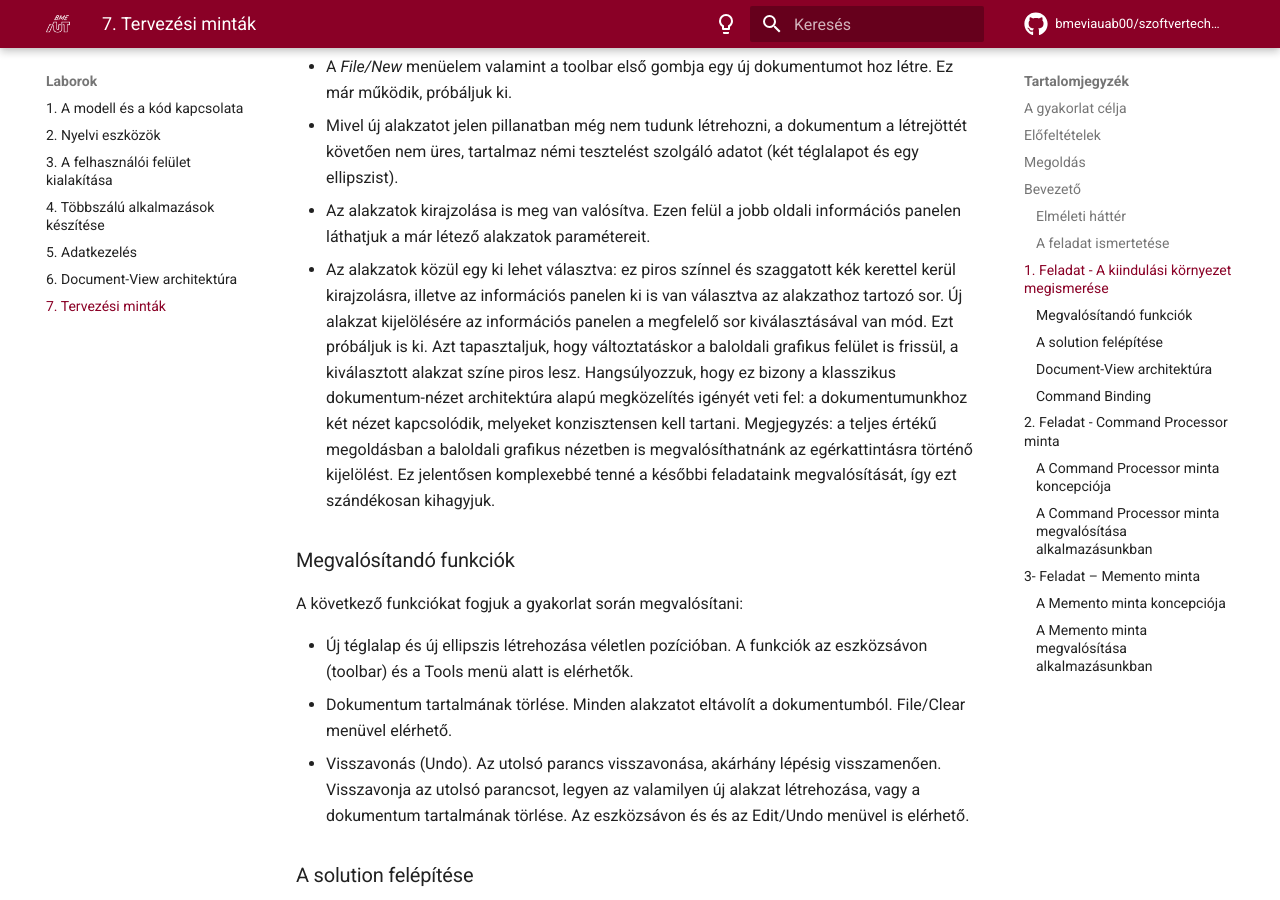
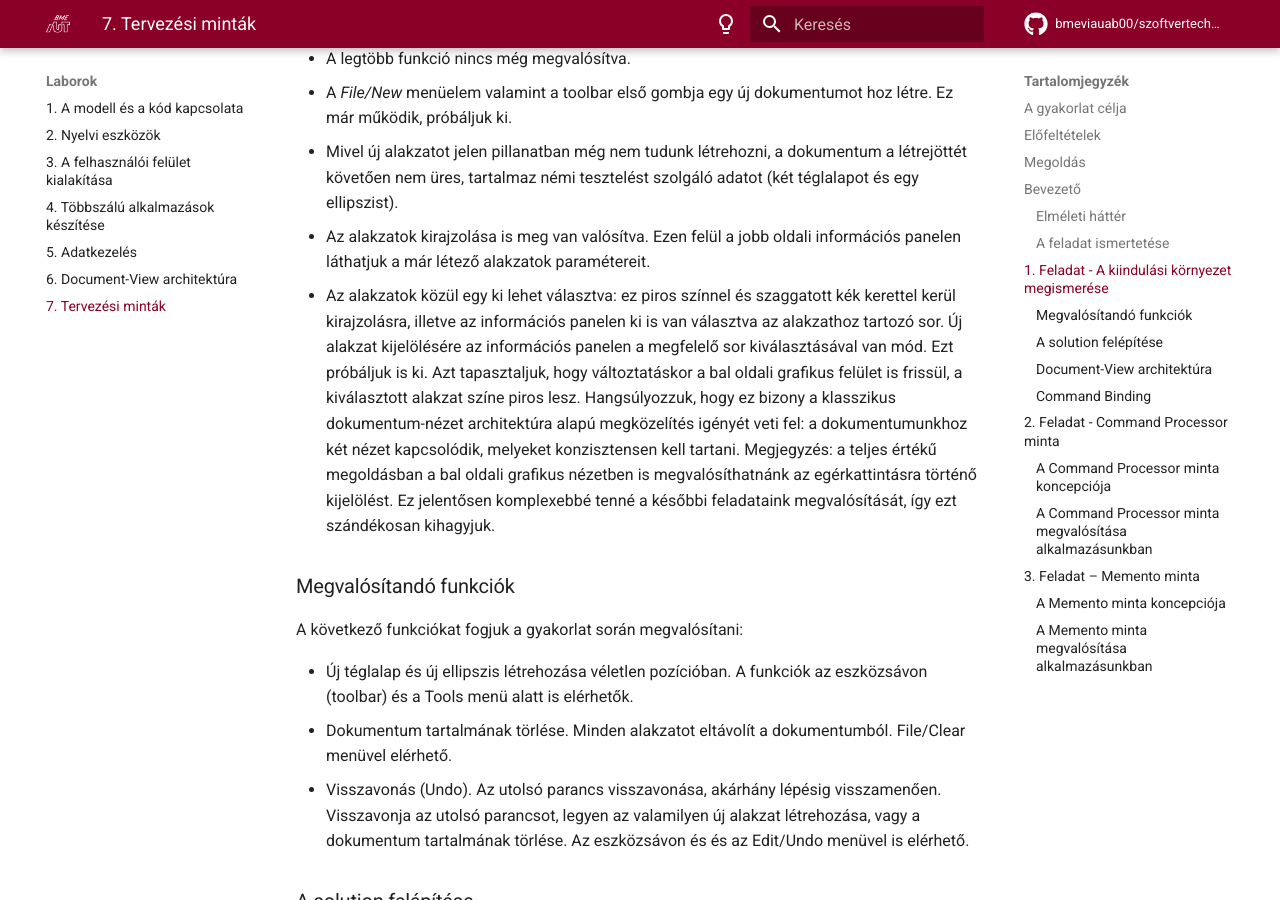
Before and after one commit to bmeviauab00/szoftvertechnikak, an MkDocs documentation site: the page built from docs/labor/7-tervezesi-mintak/index.md, in a window 1280 px wide and 900 px high, scrolled down 2852 px. Built offline with MkDocs 1.6.1 and Material for MkDocs 9.7.7, drawn with Linux system fonts in a browser that asks for light colours; emoji names are drawn with the system emoji font; comment, search, counter and statistics services are not loaded; some of the changed text lies outside the part shown.

Commit message:
5. hf + 7. labor javítások (#26)
* Document-View, hogy konzisztens legyen a többi előfordulással

* Előadás neve

* Windows Forms

* A CreateView függvényben már document a neve a referenciának

* Typo, fura mondat, formázás

* Képbeadás typok

* Képbeadás typok 2

* Csonka mondat (átvéve a 4. laborból)

* typo, formázás, függvénynév

* typo

````diff
--- a/docs/labor/7-tervezesi-mintak/index.md
+++ b/docs/labor/7-tervezesi-mintak/index.md
@@ -76,8 +75,8 @@
 - A *File/New* menüelem valamint a toolbar első gombja egy új dokumentumot hoz létre. Ez már működik, próbáljuk ki.
 - Mivel új alakzatot jelen pillanatban még nem tudunk létrehozni, a dokumentum a létrejöttét követően nem üres, tartalmaz némi tesztelést szolgáló adatot (két téglalapot és egy ellipszist).
 - Az alakzatok kirajzolása is meg van valósítva. Ezen felül a jobb oldali információs panelen láthatjuk a már létező alakzatok paramétereit.
-- Az alakzatok közül egy ki lehet választva: ez piros színnel és szaggatott kék kerettel kerül kirajzolásra, illetve az információs panelen ki is van választva az alakzathoz tartozó sor. Új alakzat kijelölésére az információs panelen a megfelelő sor kiválasztásával van mód. Ezt próbáljuk is ki. Azt tapasztaljuk, hogy változtatáskor a baloldali grafikus felület is frissül, a kiválasztott alakzat színe piros lesz. Hangsúlyozzuk, hogy ez bizony a klasszikus dokumentum-nézet architektúra alapú megközelítés igényét veti fel: a dokumentumunkhoz két nézet kapcsolódik, melyeket konzisztensen kell tartani.
-Megjegyzés: a teljes értékű megoldásban a baloldali grafikus nézetben is megvalósíthatnánk az egérkattintásra történő kijelölést. Ez jelentősen komplexebbé tenné a későbbi feladataink megvalósítását, így ezt szándékosan kihagyjuk.
+- Az alakzatok közül egy ki lehet választva: ez piros színnel és szaggatott kék kerettel kerül kirajzolásra, illetve az információs panelen ki is van választva az alakzathoz tartozó sor. Új alakzat kijelölésére az információs panelen a megfelelő sor kiválasztásával van mód. Ezt próbáljuk is ki. Azt tapasztaljuk, hogy változtatáskor a bal oldali grafikus felület is frissül, a kiválasztott alakzat színe piros lesz. Hangsúlyozzuk, hogy ez bizony a klasszikus dokumentum-nézet architektúra alapú megközelítés igényét veti fel: a dokumentumunkhoz két nézet kapcsolódik, melyeket konzisztensen kell tartani.
+Megjegyzés: a teljes értékű megoldásban a bal oldali grafikus nézetben is megvalósíthatnánk az egérkattintásra történő kijelölést. Ez jelentősen komplexebbé tenné a későbbi feladataink megvalósítását, így ezt szándékosan kihagyjuk.
 
 ### Megvalósítandó funkciók
 
@@ -111,7 +110,7 @@
 - `DrawingDocument` osztály
     - Egy `shapes` nevű listában tárolja az alakzatokat.
     - A `selectedShape` az aktuálisan kiválasztott alakzatra mutat.
-    - A `dokumentum` adatai a `Shapes`, `SelectedShape` és `SelectedShapeIndex` tulajdonságokon keresztül érhetők el a külvilág (pl. nézetek) számára.
+    - A dokumentum adatai a `Shapes`, `SelectedShape` és `SelectedShapeIndex` tulajdonságokon keresztül érhetők el a külvilág (pl. nézetek) számára.
     - A korábban ismertetett koncepciónknak megfelelően a dokumentumunk két eseményt is publikál, melyek C# eseményként vannak megvalósítva:
         - `ShapesChanged`: azt jelzi, hogy az alakzatok listája megváltozott, pl. új alakzattal bővült, vagy kikerült egy alakzat a listából, vagy akár egy alakzat adatai változtak meg a listában.
         - `SelectionChanged`: azt jelzi, hogy egy korábbitól eltérő alakzat került kiválasztásra (mely piros színnel jelenik meg rajzoláskor).
@@ -123,12 +122,12 @@
     - A `document` tagváltozóban tárolja a nézetet.
     - A dokumentum megfelelő eseményeire való fel/leiratkozáshoz bevezeti a `RegisterToDocEvents` és `UnRegisterToDocEvents` virtuális műveleteket, a leszármazottakban igény szerint kell implementálni.
 - `GraphicsView` osztály
-    - Az alkalmazásunk baloldali, grafikus nézetének implementációja.
+    - Az alkalmazásunk bal oldali, grafikus nézetének implementációja.
     - A `ViewBase`-ből származik, így közvetve ezen osztályunk is egy `UserControl`.
-    - A `RegisterToDocEvents` műveletében a dokumentum mindkét eseményére (`ShapesChanged` és `SelectionChanged`) előfizet, ugyanazt a `DocumentOnShapesChanged` eseménykezelő függvényt regisztrálja be. Az eseménykezelőben egy egyszerű `Invalidate` hívást találnunk, mely kikényszeríti a nézetünk újrarajzolását.
-    - Az `OnPaint` megvalósításának alapelve: minden alakzatra meghívjuk a `Draw` művelet, mely gondoskodik a tényleges megjelenítésről.
+    - A `RegisterToDocEvents` műveletében a dokumentum mindkét eseményére (`ShapesChanged` és `SelectionChanged`) előfizet, ugyanazt a `DocumentOnShapesChanged` eseménykezelő függvényt regisztrálja be. Az eseménykezelőben egy egyszerű `Invalidate` hívást találunk, mely kikényszeríti a nézetünk újrarajzolását.
+    - Az `OnPaint` megvalósításának alapelve: minden alakzatra meghívjuk a `Draw` műveletet, mely gondoskodik a tényleges megjelenítésről.
 - `InfoPanel` osztály
-    - Az alkalmazásunk jobboldali információs panel nézetének implementációja.
+    - Az alkalmazásunk jobb oldali információs panel nézetének implementációja.
     - Szintén a `ViewBase`-ből származik, így közvetve ezen osztályunk is egy UserControl.
     - Az információk megjelenítésére egy `ListBox` vezérlőt használ.
     - A `RegisterToDocEvents` műveletében ő is feliratkozik a dokumentum mindkét eseményére:
@@ -263,7 +262,7 @@
 readonly CommandProcessor commandProcessor = new CommandProcessor();
 ```
 Annak érdekében, hogy ez forduljon, a forrásfájlban az `AppFx.Command` névteret „using-olni” kell.
-4. Az `App.CommandHandlers.cs`-be `CloseDocument` végére vegyük fel ezt a sort:
+4. Az `App.CommandHandlers.cs`-be a `CloseDocument` végére vegyük fel ezt a sort:
 ```csharp
 commandProcessor.Clear();
 ```
@@ -357,7 +356,7 @@
 
 1. Futtassuk az alkalmazást, és hozzunk létre egy dokumentumot.
 2. Figyeljük meg, hogy az Undo parancs (toolbar és menü is) tiltva van.
-3. A *New rect* paranccsal hozzunk létre egy új téglalapot. A téglalap megjelenik, és az Undo parancs engedélyezett lesz.
+3. A *New Rect* paranccsal hozzunk létre egy új téglalapot. A téglalap megjelenik, és az Undo parancs engedélyezett lesz.
 4. Hozzunk létre néhány további alakzatot, téglalapot és ellipszist vegyesen.
 5. Az *Undo* funkció használatával vonjuk vissza a műveleteket mindaddig, amíg nem marad alakzat: ekkor az Undo parancs letiltásra kerül.
 
@@ -503,7 +502,7 @@
 ```csharp
 using AppFx.Command;
 ```
-- Az `App.CommandHandlers.cs` fájlban a `ClearDocument` műveletet írjuk át, hogy most már az újonnan létrehozott `ClearCommand` parancsunkat „futtassa.”:
+- Az `App.CommandHandlers.cs` fájlban a `ClearDocument` műveletet írjuk át, hogy most már az újonnan létrehozott `ClearCommand` parancsunkat „futtassa”:
 ```csharp
 public void ClearDocument()
 {
@@ -513,8 +512,8 @@
 
 Teszteljük megoldásunkat:
 
-- Futtassuk az alkalmazást
-- Hozzunk létre pár alakzatot
+- Futtassuk az alkalmazást,
+- Hozzunk létre pár alakzatot,
 - A File/Clear menüből futtassuk a *Clear* parancsot: az alakzataink eltűnnek.
 - Az *Undo* paranccsal vonjuk vissza a parancsot: az alakzatok újra megjelennek.
 
@@ -526,6 +525,6 @@
 
 Példánkban a Memento minta arra épít, hogy a dokumentum teljes állapotáról másolatot készítünk. Sok alkalmazás, illetve nagyméretű dokumentum esetében ennek nagyon nagy lehet a memóriaigénye. Milyen megoldásokban gondolkozhatunk a probléma elkerülésére?
 
-- A kisebb változások hatását inkább „inverz” művelettel próbáljuk visszacsinálni. Ezt alkalmaztuk pl. a *New rect* parancs esetében.
+- A kisebb változások hatását inkább „inverz” művelettel próbáljuk visszacsinálni. Ezt alkalmaztuk pl. a *New Rect* parancs esetében.
 - A Memento-ba nem mentjük bele a teljes állapotot, hanem csak módosult állapotot. Sajnos ez nem mindig tehető meg, valamint nehezebben karbantartható megoldást eredményez.
 - Korlátozzuk a visszavonható lépések számát.
````
Also changed, not shown: other parts of docs/labor/7-tervezesi-mintak/index.md (+9 -10 lines), docs/hazi/5-document-view-architectura/index.md (+17 -17 lines).
